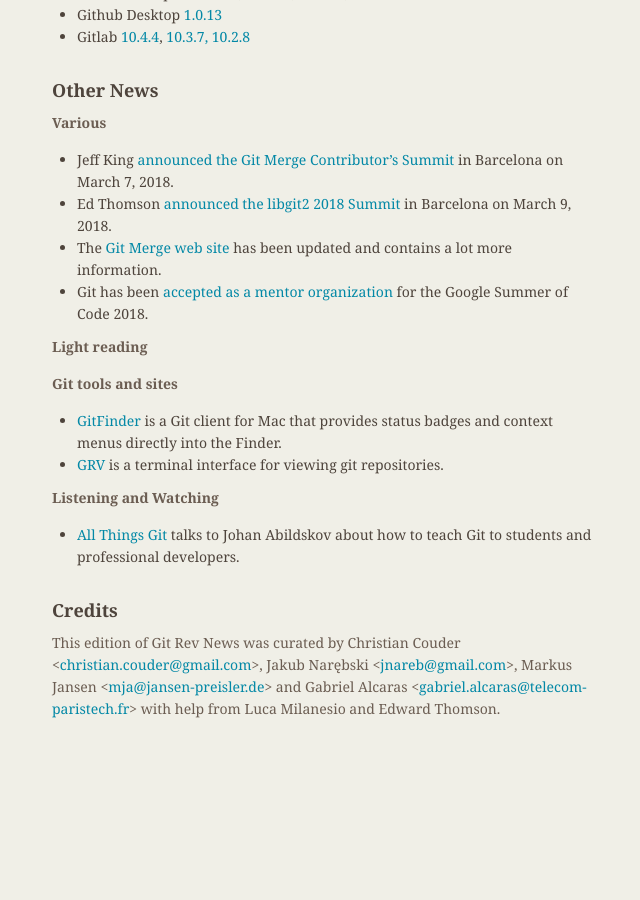
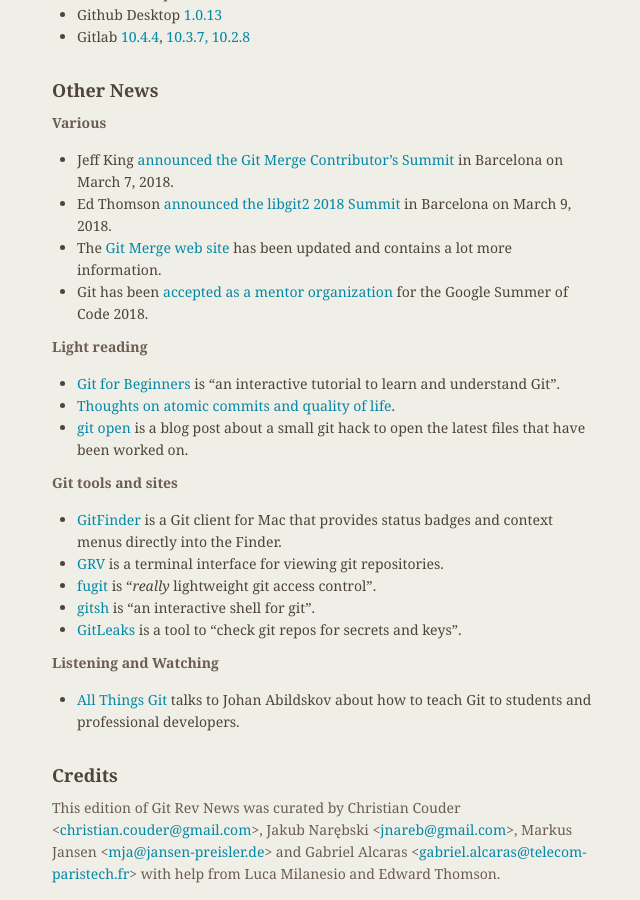
Before and after one commit to git/git.github.io, a Jekyll site: the page built from rev_news/drafts/edition-36.md, in a window 1280 px wide and 900 px high, scrolled down 1194 px. Shown: the whole window, without its empty margins (482-1122 px from the left). Built offline with Jekyll 4.4.1, drawn with Linux system fonts in a browser that asks for light colours; before the commit the page ends 1929 px from its top, so only the background shows below that.

Commit message:
rn-36: add light reading and tools items

```diff
--- a/rev_news/drafts/edition-36.md
+++ b/rev_news/drafts/edition-36.md
@@ -104,10 +104,17 @@
 
 __Light reading__
 
+* [Git for Beginners](https://lennerd.github.io/git-for-beginners/) is "an interactive tutorial to learn and understand Git".
+* [Thoughts on atomic commits and quality of life](https://brainlessdeveloper.com/2018/02/19/git-best-practices-atomic-commits/).
+* [git open](http://blog.amjith.com/git-open-a-small-git-hack) is a blog post about a small git hack to open the latest files that have been worked on.
+
 __Git tools and sites__
 
 * [GitFinder](https://gitfinder.com) is a Git client for Mac that provides status badges and context menus directly into the Finder.
 * [GRV](https://github.com/rgburke/grv) is a terminal interface for viewing git repositories.
+* [fugit](https://github.com/cbdevnet/fugit) is "_really_ lightweight git access control".
+* [gitsh](https://github.com/thoughtbot/gitsh) is "an interactive shell for git".
+* [GitLeaks](https://github.com/zricethezav/gitleaks) is a tool to "check git repos for secrets and keys".
 
 __Listening and Watching__
 
```
